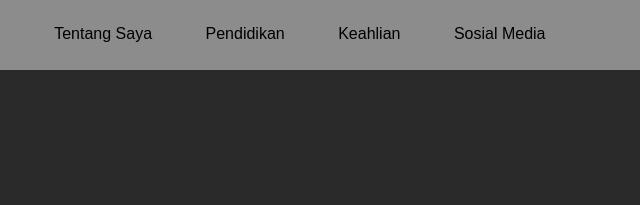
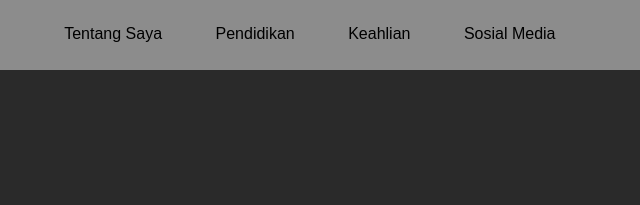
Before and after one commit to ariyahya11/WEB-Portofolio-Fix-V1, a plain HTML site: page index.html in a window 1280 px wide. Shown: the top 205 px of the page, 640-1280 px from the left. Drawn offline with Linux system fonts and the light colour scheme; a script that the page names is missing.

Commit message:
Update index.html
sesuaikan navbar

```diff
--- a/index.html
+++ b/index.html
@@ -27,7 +27,7 @@
 
     <!-- header -->
     <header >
-    <div class="container" id="navubar" style="position: fixed; background-color: rgb(140, 140, 140); width: 1210px;">
+    <div class="container" id="navubar" style="position: fixed; background-color: rgb(140, 140, 140); width: 1220px;">
         <h1><a href="" class="loggo" style="padding-left: 60px;">MchmdArYhy</a></h1>
         <ul>
             <li><a href="#tentang">Tentang Saya</a></li>
```
